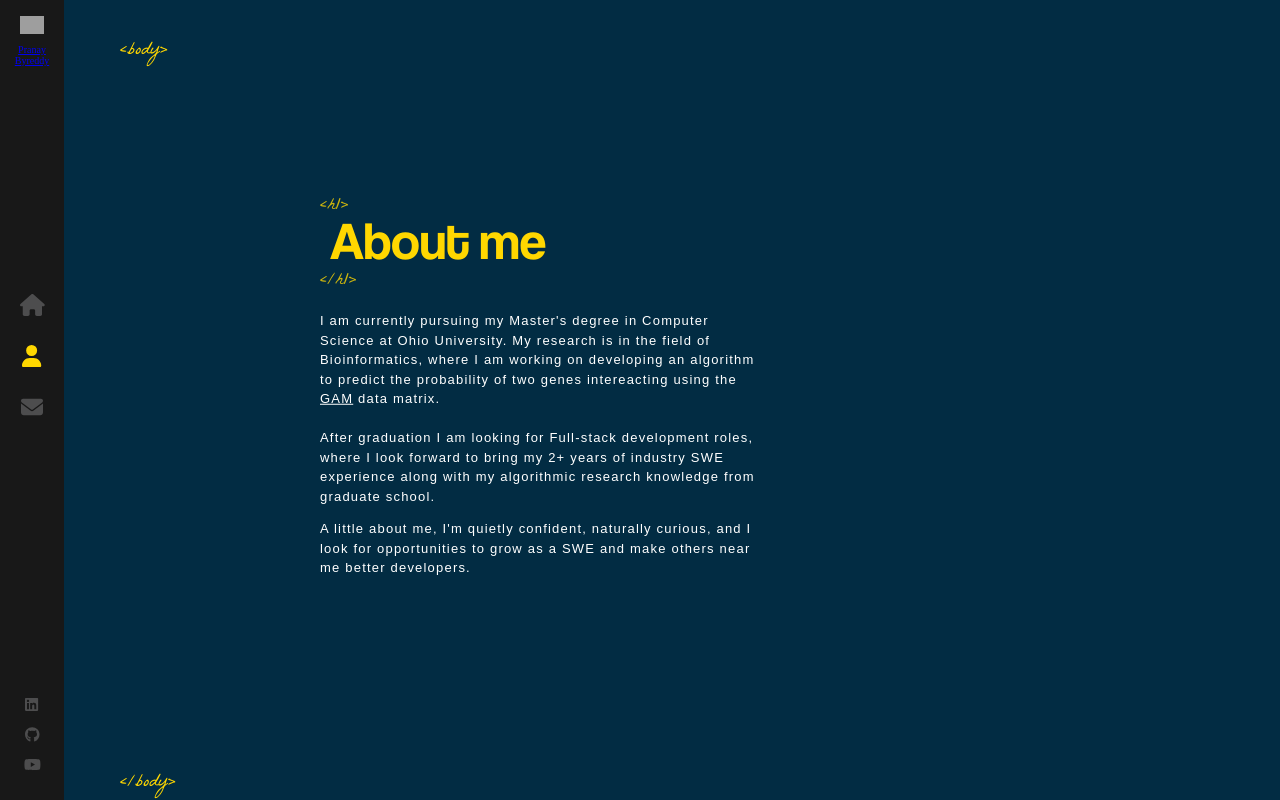
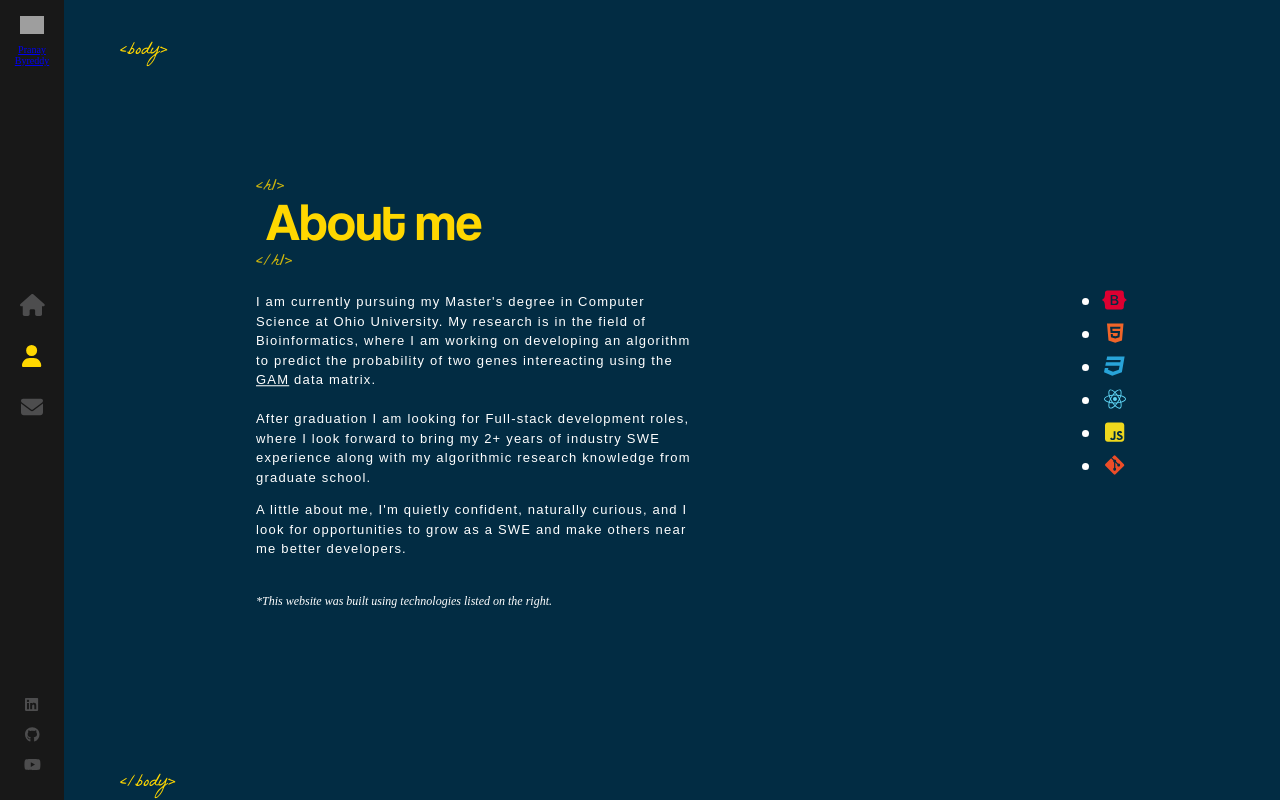
Before and after one commit to preddybreddy/personal-website, a React (Create React App) app: page /about in a window 1280 px wide. Built offline with nearby package versions, Linux system fonts and the light colour scheme; grey boxes are pictures that could not be loaded.

Commit message:
Added tech stack to About page

```diff
--- a/src/components/About/index.js
+++ b/src/components/About/index.js
@@ -1,7 +1,11 @@
+// TODO: Fix animation of paragraphs
+
 import './index.scss'
 import AnimatedLetters from '../AnimatedLetters'
 import { useEffect } from 'react'
 import { useState } from 'react'
+import { FontAwesomeIcon } from '@fortawesome/react-fontawesome'
+import { faBootstrap, faCss3, faGitAlt, faHtml5, faJsSquare, faReact } from '@fortawesome/free-brands-svg-icons'
 
 export default function About() {
     const [letterClass, setLetterClass] = useState('text-animate')
@@ -28,6 +32,36 @@ export default function About() {
                     A little about me, I'm quietly confident, naturally curious, and I look for opportunities to
                     grow as a SWE and make others near me better developers.
                 </p>
+                <br />
+                <br />
+                <div className='subtext'>
+                    <em>*This website was built using technologies listed on the right.</em>
+                </div>
+            </div>
+
+            <div className='stage-cube-cont'>
+                <div className='cubespinner'>
+                    <ul>
+                        <li>
+                            <FontAwesomeIcon icon={faBootstrap} color="#DD0031" />
+                        </li>
+                        <li>
+                            <FontAwesomeIcon icon={faHtml5} color="#F06529" />
+                        </li>
+                        <li>
+                            <FontAwesomeIcon icon={faCss3} color="#28A4D9" />
+                        </li>
+                        <li>
+                            <FontAwesomeIcon icon={faReact} color="#5ED4F4" />
+                        </li>
+                        <li>
+                            <FontAwesomeIcon icon={faJsSquare} color="#EFD81D" />
+                        </li>
+                        <li>
+                            <FontAwesomeIcon icon={faGitAlt} color="#EC4D28" />
+                        </li>
+                    </ul>
+                </div>
             </div>
         </div>
     )
--- a/src/components/About/index.scss
+++ b/src/components/About/index.scss
@@ -1,7 +1,7 @@
 .about-page {
     .text-zone {
         position: absolute;
-        left: 25%;
+        left: 20%;
         top: 50%;
         transform: translateY(-50%);
         width: 35%;
@@ -58,18 +58,51 @@
             color: #fff;
             font-family: sans-serif;
             font-weight: 300;
+            opacity: 0;
             min-width: fit-content;
-            animation: pulse 1s 1s ;
+            animation: bounceIn 1s 1s ;
+            animation-fill-mode: forwards;
             line-height: 150%;
-
             &:nth-of-type(1) {
 
-                animation-delay: 2.1s;
+                animation-delay: 1.1s;
             }
 
             &:nth-of-type(2) {
-                animation-delay: 2.2s;
+                animation-delay: 1.2s;
             }
         }
     }
 }
+
+.stage-cube-cont {
+    width: 20%;
+    height: 50%;
+    top: 0;
+    position: absolute;
+    padding-top: 8%;
+    margin-left: 0;
+    right: 0;
+    overflow: hidden;
+}
+
+.cubespinner {
+    margin: auto;
+    max-width: 100px;
+    font-size: 22px;
+    line-height: 150%;
+
+    li {
+        width: 10%;
+        list-style-type: disc;
+        color: #fff;
+    }
+
+}
+
+.subtext {
+    font-weight: lighter;
+    font-size: 12px;
+    color: #fff;
+
+}
```
